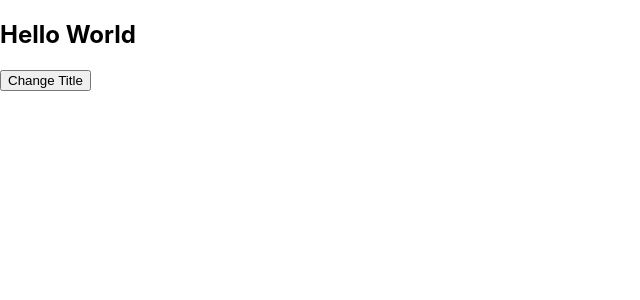
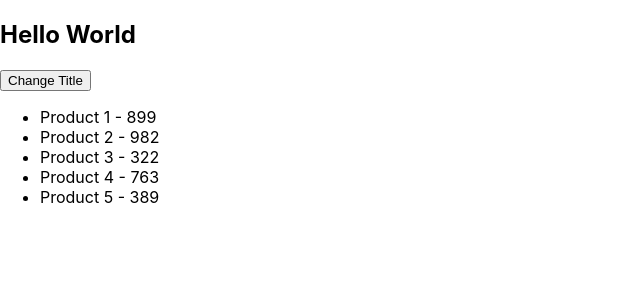
Before and after one commit to ryfazrin/react-playgorund, a React (Create React App) app: page / in a window 1280 px wide. Shown: the top 300 px of the page, without its empty margins (0-640 px from the left). Built offline with nearby package versions, Linux system fonts and the light colour scheme.

Commit message:
Looping Lists

```diff
--- a/src/App.js
+++ b/src/App.js
@@ -8,10 +8,23 @@
     setTitle("Title Changed");
   }
 
+  const[products, setProducts] = useState ([
+    {id: 1, title: 'Product 1', price: 899},
+    {id: 2, title: 'Product 2', price: 982},
+    {id: 3, title: 'Product 3', price: 322},
+    {id: 4, title: 'Product 4', price: 763},
+    {id: 5, title: 'Product 5', price: 389}
+  ]);
+
   return (
     <div>
       <h2>{ title }</h2>
       <button onClick={ changeTitle }>Change Title</button>
+      <ul>
+        {products.map((product) => (
+          <li key={ product.id }>{ product.title } - { product.price }</li>
+        ))}
+      </ul>
     </div>
   );
 }
```
